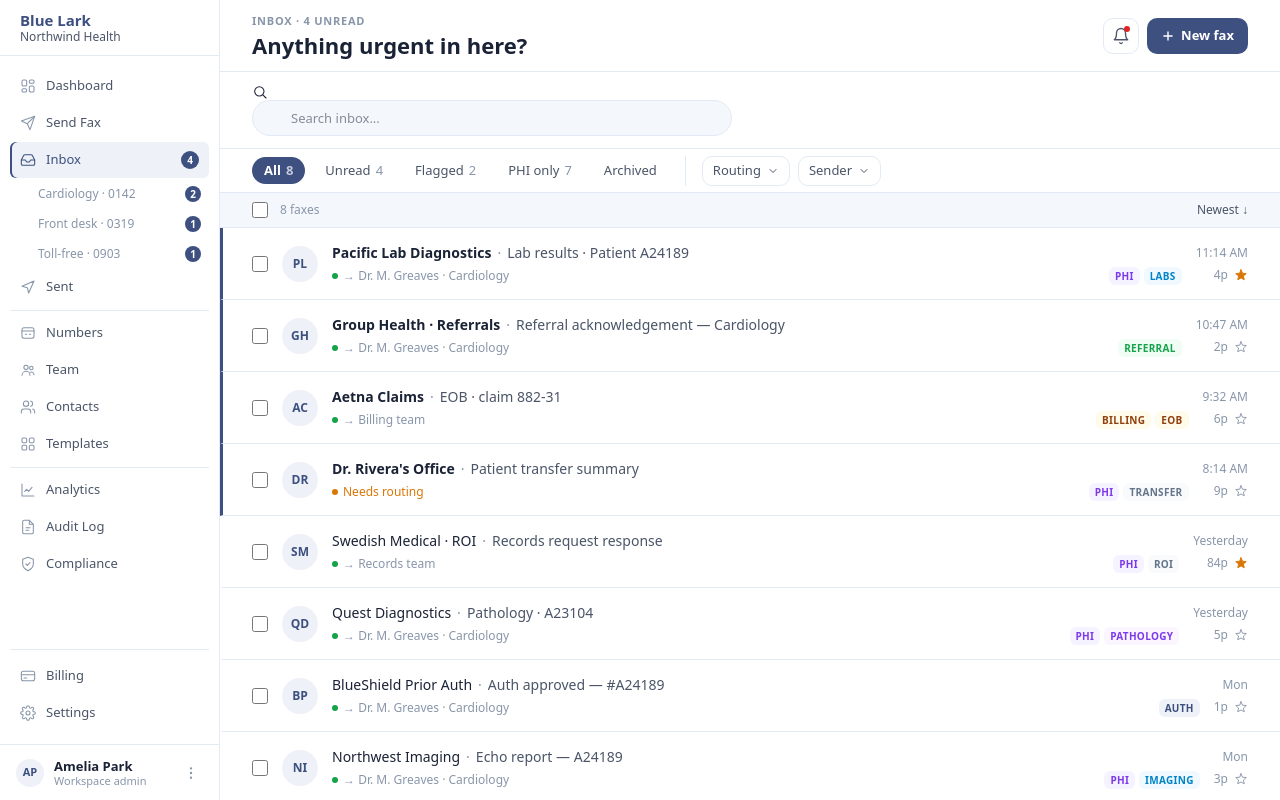
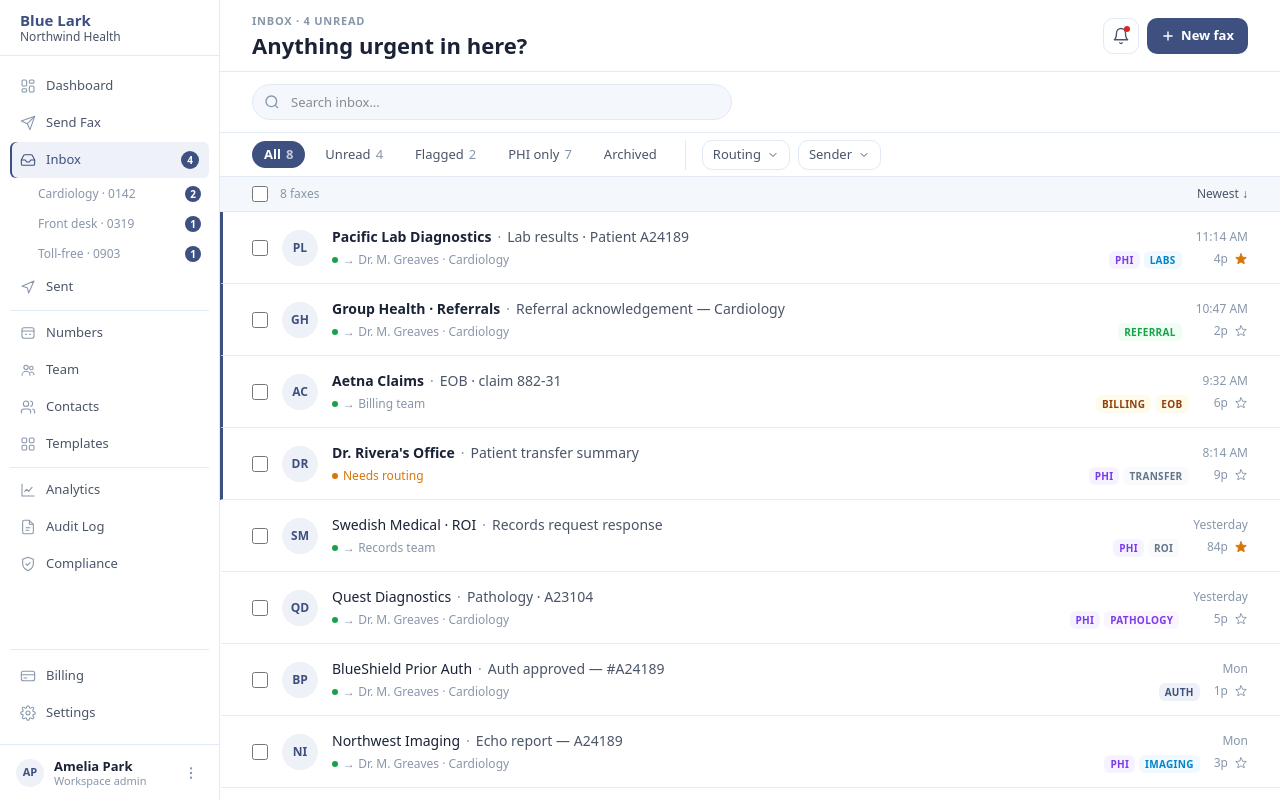
Before and after one commit to kschulze3142/design-prototype, a Next.js app: page /app/inbox in a window 1280 px wide. Built offline with nearby package versions, Linux system fonts and the light colour scheme.

Commit message:
fix: search icon properly positioned inside input using absolute SVG

```diff
--- a/app/app/inbox/page.tsx
+++ b/app/app/inbox/page.tsx
@@ -456,47 +456,53 @@ export default function InboxPage() {
 
       {/* Row 1 — Search bar */}
       <div style={{
+        padding: '12px 32px',
         background: 'white',
         borderBottom: '1px solid var(--color-border)',
-        padding: '12px 32px',
-        display: 'flex',
-        alignItems: 'center',
-        flexShrink: 0,
       }}>
-        <div style={{ position: 'relative', width: 480 }}>
-          {/* Search icon */}
-          <I.Search size={16} style={{
-            position: 'absolute',
-            left: 12,
-            top: '50%',
-            transform: 'translateY(-50%)',
-            color: 'var(--color-text-tertiary)',
-            pointerEvents: 'none',
-            width: 16,
-            height: 16,
-          }} />
+        <div style={{ position: 'relative', width: '480px' }}>
+          {/* Icon — absolutely positioned inside container */}
+          <svg
+            style={{
+              position: 'absolute',
+              left: '12px',
+              top: '50%',
+              transform: 'translateY(-50%)',
+              width: '16px',
+              height: '16px',
+              color: 'var(--color-text-tertiary)',
+              pointerEvents: 'none',
+              zIndex: 1,
+            }}
+            fill="none"
+            stroke="currentColor"
+            strokeWidth={2}
+            viewBox="0 0 24 24"
+          >
+            <circle cx="11" cy="11" r="8" />
+            <path d="m21 21-4.35-4.35" />
+          </svg>
 
           {/* Input */}
           <input
+            type="text"
+            placeholder="Search inbox..."
             value={searchValue}
             onChange={e => setSearchValue(e.target.value)}
             onFocus={() => setSearchFocused(true)}
             onBlur={() => setTimeout(() => setSearchFocused(false), 150)}
-            placeholder="Search inbox..."
             style={{
               width: '100%',
-              height: 36,
-              border: `1px solid ${searchFocused ? 'var(--color-primary)' : 'var(--color-border)'}`,
+              height: '36px',
+              border: '1px solid var(--color-border)',
               borderRadius: 'var(--radius-xl)',
               padding: '0 16px 0 38px',
+              fontSize: '13px',
               fontFamily: 'var(--font-body)',
-              fontSize: 13,
-              background: searchFocused ? 'white' : 'var(--color-bg)',
+              color: 'var(--color-text-primary)',
+              background: 'var(--color-bg)',
               outline: 'none',
-              color: 'var(--color-text-primary)',
               boxSizing: 'border-box',
-              boxShadow: searchFocused ? '0 0 0 3px rgba(61,80,128,0.08)' : 'none',
-              transition: 'border-color var(--duration-fast), box-shadow var(--duration-fast), background var(--duration-fast)',
             }}
           />
 
```
